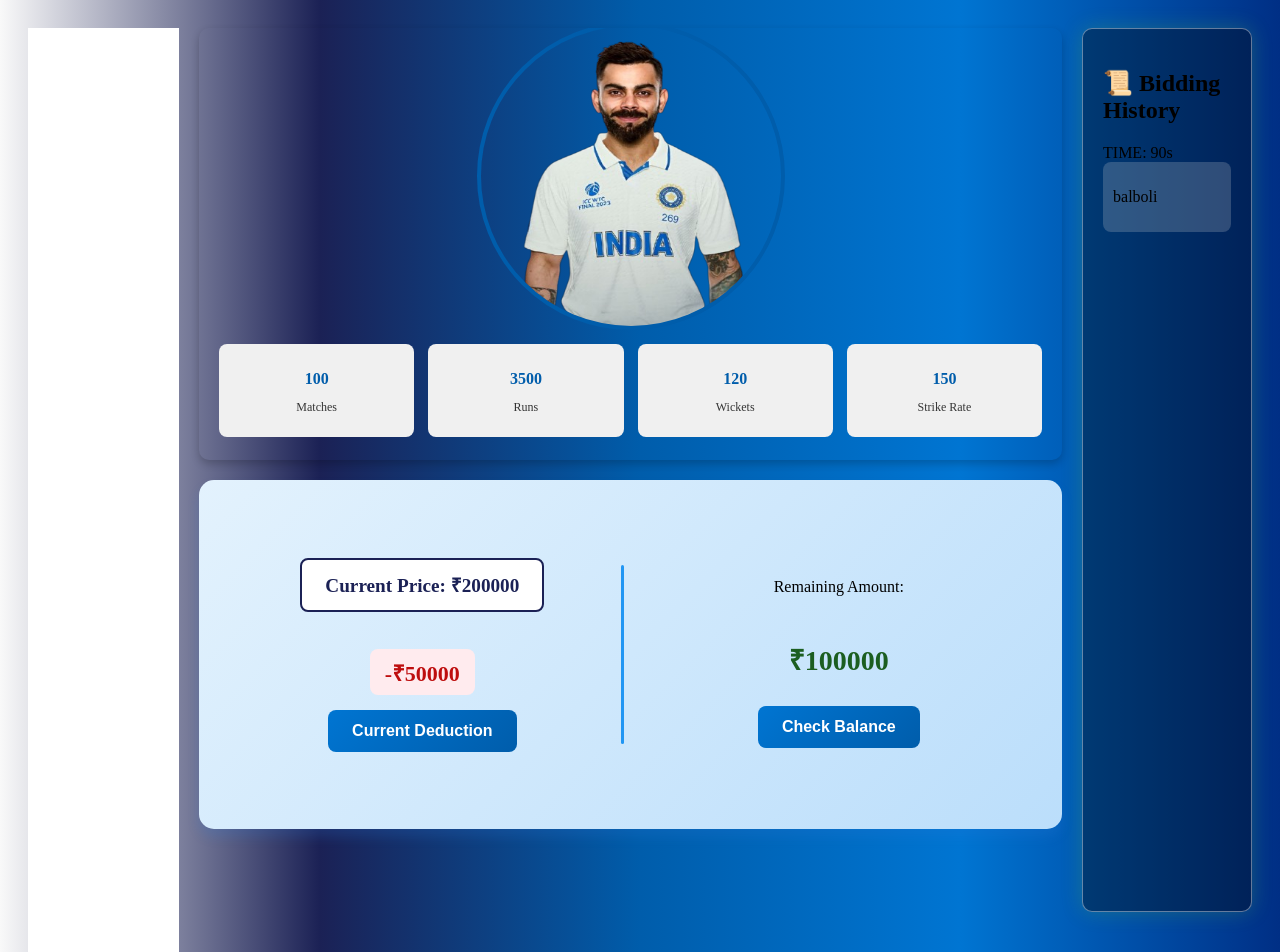
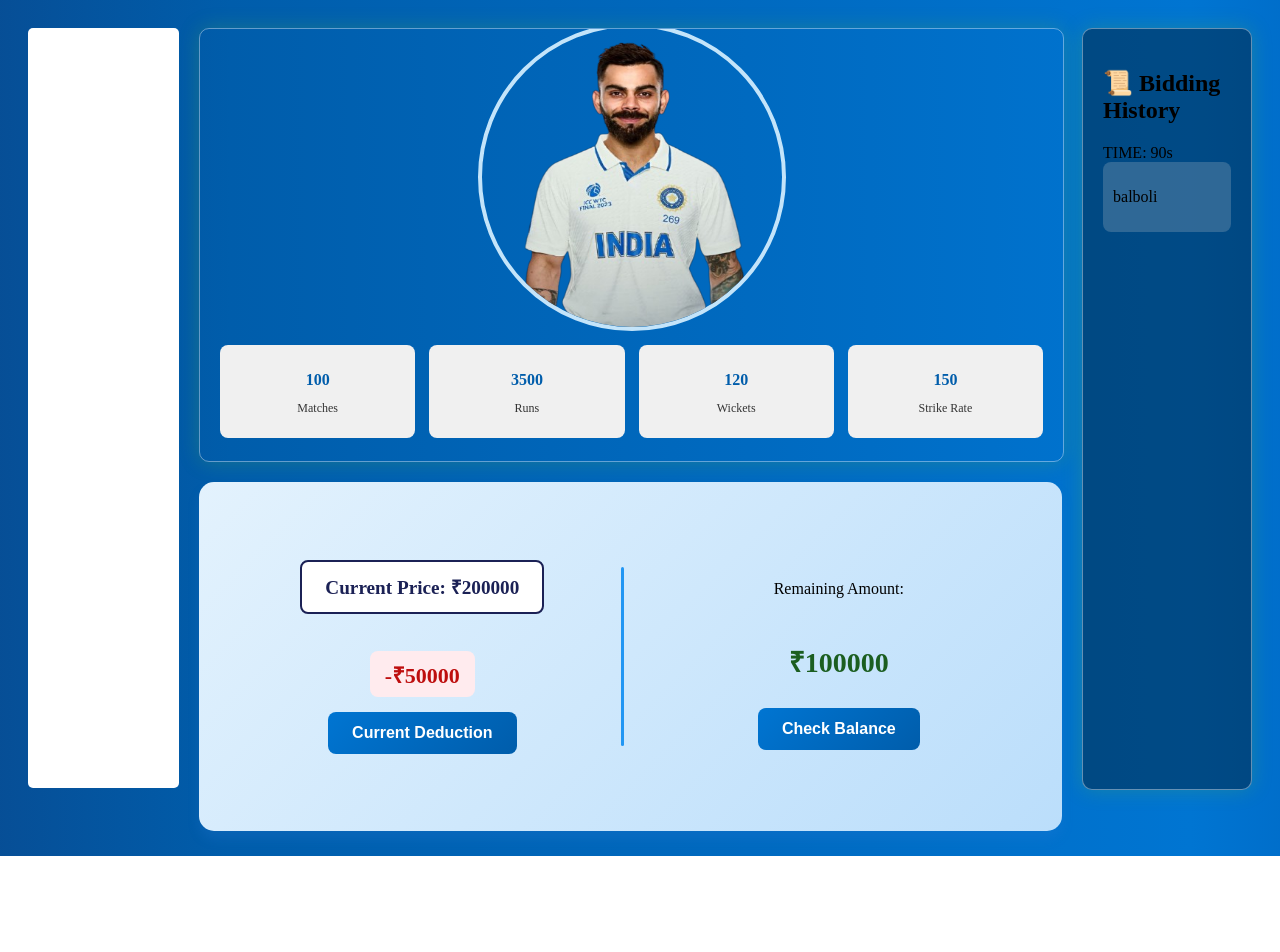
Before and after one commit to getinos/data-viz, a PHP site: page /index.html in a window 1280 px wide. After the commit the page ends 856 px from the top, so only its background shows below. Run offline with PHP 8.4, Linux system fonts and the light colour scheme.

Commit message:
finaal committ

```diff
--- a/user/style.css
+++ b/user/style.css
@@ -1,8 +1,17 @@
 body{
     background : linear-gradient(90deg, #F9F9F9 ,#1B2155, #005DAB,#0075D2,#002F85);
     overflow: hidden;
+    background-size: 300% 100%;  /* Make it wider to create the motion effect */
+    animation: moveGradient 10s linear infinite;
 }
-
+@keyframes moveGradient {
+    0% {
+        background-position: 0% 50%;
+    }
+    100% {
+        background-position: 100% 50%;
+    }
+}
 .container {
     display: grid;
     grid-template-columns: 0.8fr 2fr 0.9fr;
@@ -22,10 +31,12 @@
     border-radius: 10px;
     overflow: hidden;
     box-shadow: 0 4px 8px rgba(0, 0, 0, 0.2);
+    box-shadow: 0 0 20px rgba(76, 175, 79, 0.304);
     height: 54vh;
     display: flex
 ;
     flex-direction: column;
+    border: 1PX SOLID rgba(255, 255, 255, 0.393);
 }
 .banner {
     position: relative;
@@ -47,7 +58,7 @@
     width: 300px;
     height: 300px;
     border-radius: 50%;
-    border: 4px solid #005dab;
+    border: 4px solid #c3e4fa;
 }
 .player-stats{
     display: grid
@@ -187,7 +198,7 @@
     border-radius: 10px;
     /* margin-top: 20px; */
     margin-bottom: 40px;
-    height: 52.6rem;
+    height: 90vh;
 }
 
 .bidding-history-box {
@@ -200,4 +211,6 @@
 
 .team-details{
     background: white;
+    border-radius: 5px;
+    height: 95vh;
 }
```
